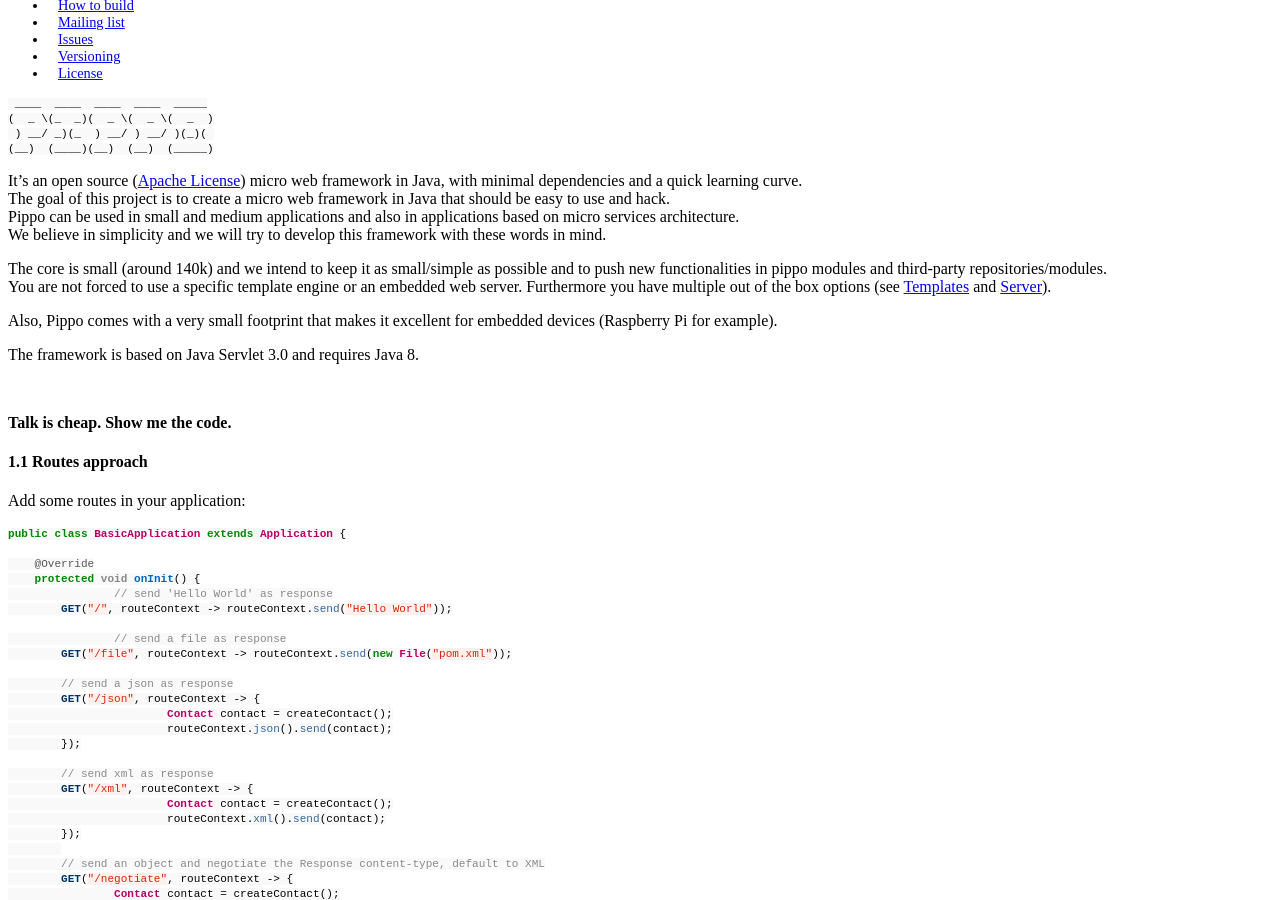
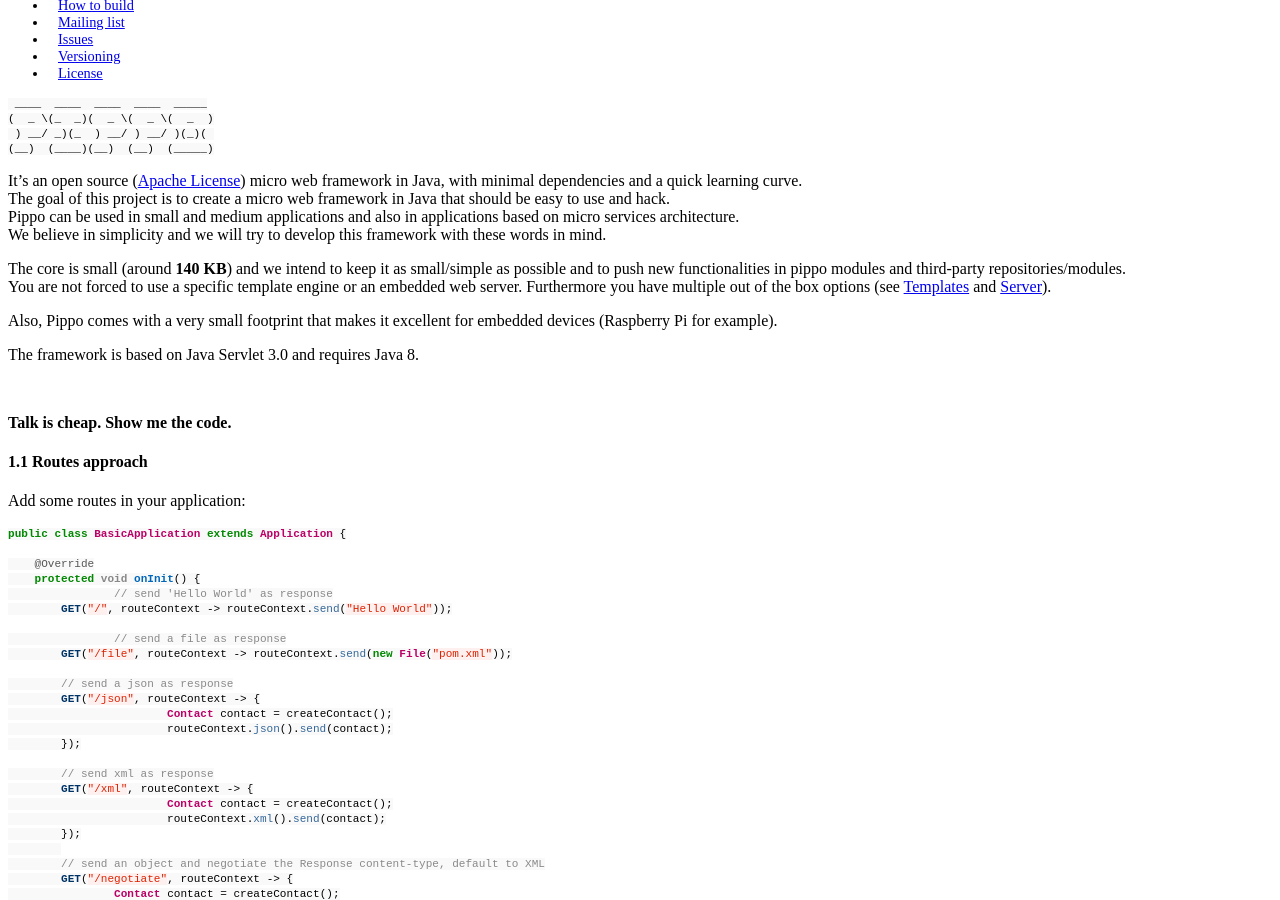
Before and after one commit to pippo-java/pippo.github.io, a Jekyll site: the page built from index.md, in a window 1280 px wide and 900 px high, scrolled down 765 px. Built offline with Jekyll 4.4.1, drawn with Linux system fonts in a browser that asks for light colours; Markdown is read by kramdown in place of the engine named in the settings; a style sheet for code colours, icons or effects is not loaded.

Commit message:
Formatting

```diff
--- a/index.md
+++ b/index.md
@@ -13,7 +13,7 @@ The goal of this project is to create a micro web framework in Java that should
 Pippo can be used in small and medium applications and also in applications based on micro services architecture.
 We believe in simplicity and we will try to develop this framework with these words in mind.
 
-The core is small (around 140k) and we intend to keep it as small/simple as possible and to push new functionalities in pippo modules and third-party repositories/modules.
+The core is small (around **140 KB**) and we intend to keep it as small/simple as possible and to push new functionalities in pippo modules and third-party repositories/modules.
 You are not forced to use a specific template engine or an embedded web server. Furthermore you have multiple out of the box options (see [Templates](/doc/templates.html) and [Server](/doc/server.html)).
 
 Also, Pippo comes with a very small footprint that makes it excellent for embedded devices (Raspberry Pi for example).
```
